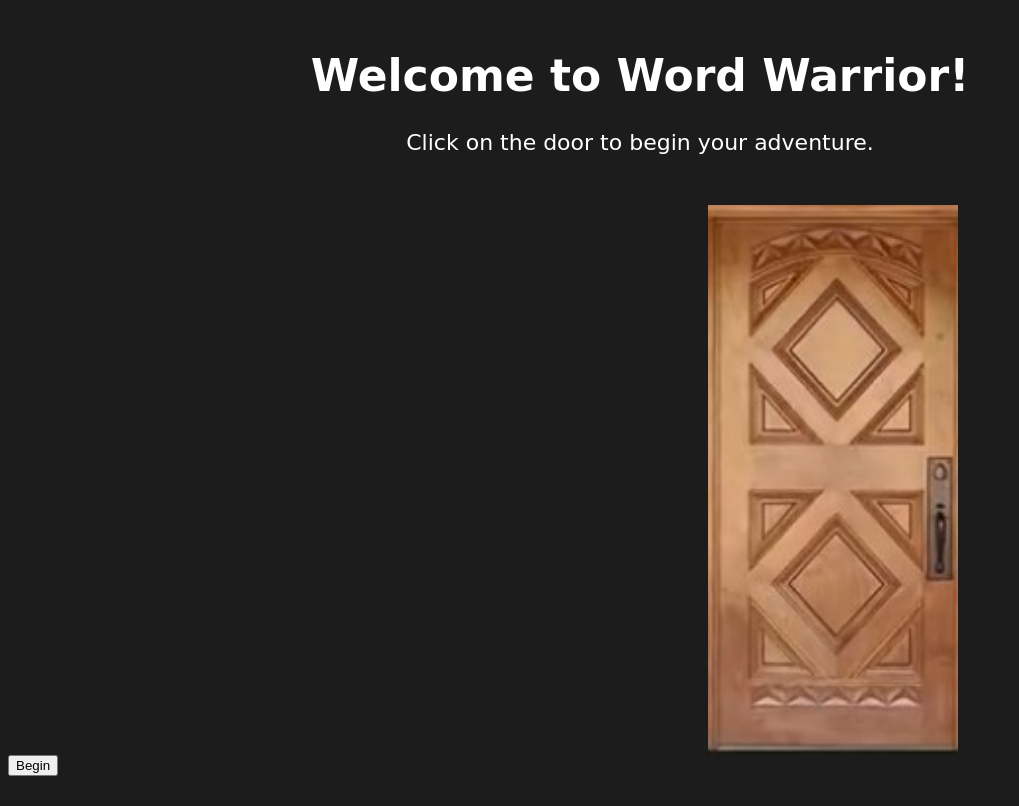
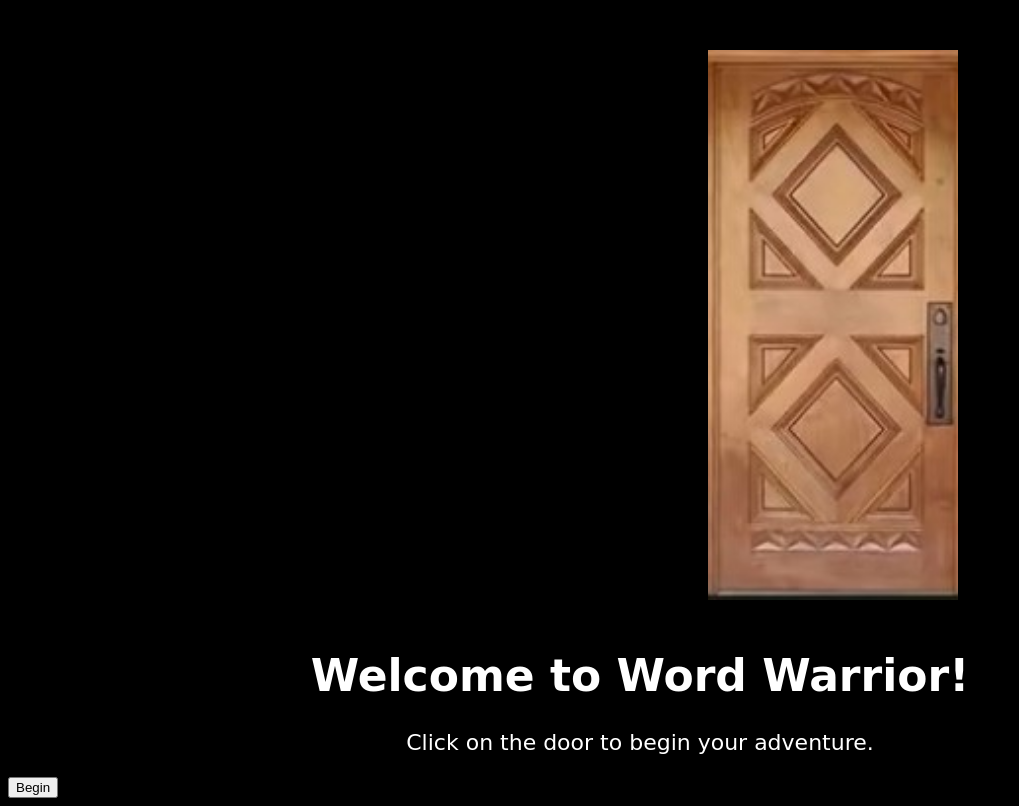
Before and after one commit to aobiaderi/word-warrior1, a plain HTML site: page index.html in a window 1280 px wide. Shown: the whole page, without its empty margins (0-1019 px from the left). Drawn offline with nearby package versions, Linux system fonts and the light colour scheme.

Commit message:
updated welcome note positioning

```diff
--- a/assets/css/style.css
+++ b/assets/css/style.css
@@ -1,6 +1,6 @@
 body {
 	font-family: 'Fredoka One', cursive;
-	background-color: #1c1c1c;
+	background-color: black;
 	color: white; /* set the text color to white */
 }
 
--- a/index.html
+++ b/index.html
@@ -13,18 +13,16 @@
 </head>
 
 <body>
+  <div id="door-container">
+    <div id="door"></div>
+  </div>
 
-	<div id="welcome-note">
-		<h1>Welcome to Word Warrior!</h1>
-		<p>Click on the door to begin your adventure.</p>
-	  </div>
-   	<div id="door-container">
-    	<div id="door"></div>
-    </div>
+  <div id="welcome-note">
+    <h1>Welcome to Word Warrior!</h1>
+    <p>Click on the door to begin your adventure.</p>
+  </div>
 
-
-
-  	<button id="start-button">Begin</button>
+  <button id="start-button">Begin</button>
 </body>
 
 </html>
```
